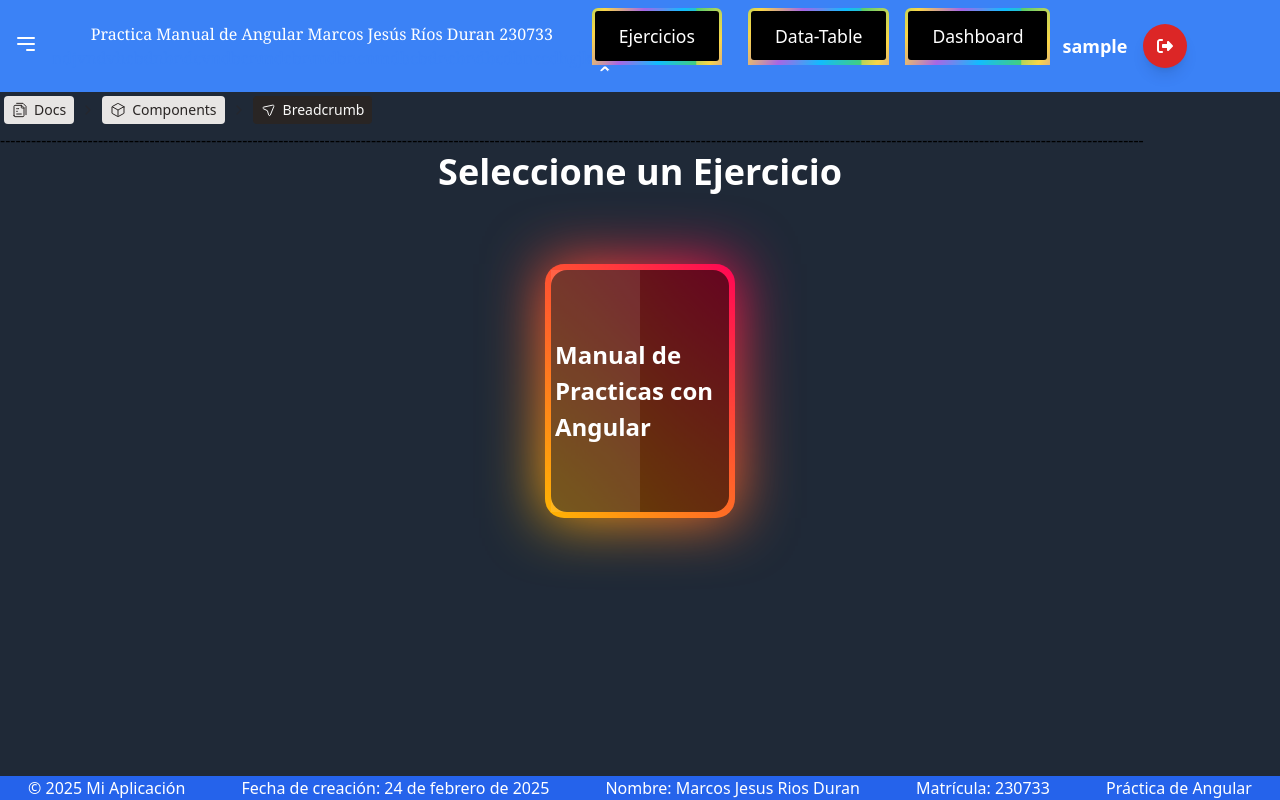
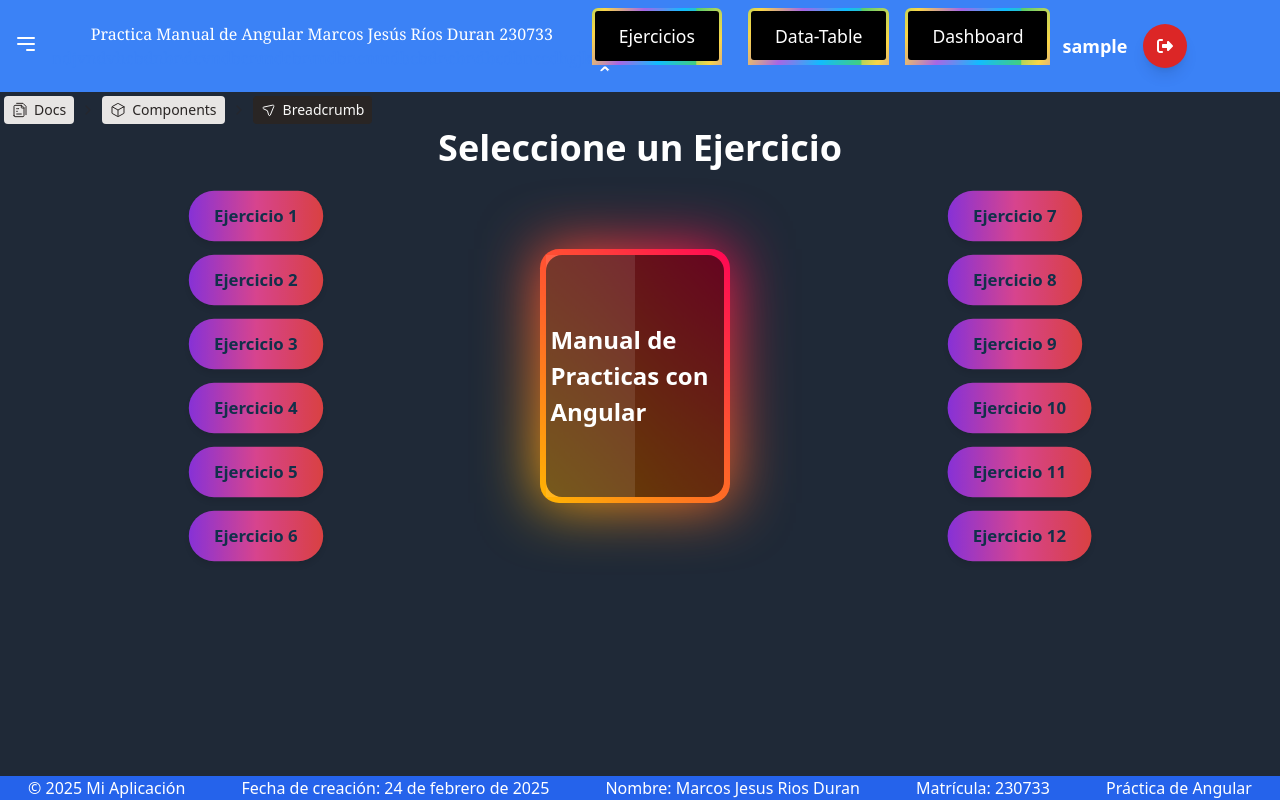
Before and after one commit to Marcos-Jesus-Rios-Duran/manualAngular_230733, an Angular app in the folder manualAngular-230733/: page /page0 in a window 1280 px wide. Built offline with nearby package versions, Linux system fonts and the light colour scheme; sample sign-in values are in the browser's storage.

Commit message:
Practica 9 exitosa

```diff
--- a/manualAngular-230733/src/app/Components/navbar/navbar.component.ts
+++ b/manualAngular-230733/src/app/Components/navbar/navbar.component.ts
@@ -1,5 +1,5 @@
 import { Component, HostListener, EventEmitter, Output, Input } from '@angular/core';
-import { RouterModule } from '@angular/router';
+import { RouterModule, Router } from '@angular/router';
 import { CommonModule } from '@angular/common';
 
 @Component({
@@ -10,12 +10,14 @@ import { CommonModule } from '@angular/common';
 })
 export class NavbarComponent {
   @Output() toggleSidebar = new EventEmitter<void>();
-    @Output() logout = new EventEmitter<void>();
+  @Output() logout = new EventEmitter<void>();
 
   @Input() userName: string = '';
 
   isSubmenuVisible = false;
   ejercicios = Array.from({ length: 12 }, (_, index) => index + 1);
+
+  constructor(private router: Router) {} // Inyecta el Router
 
   toggleSubmenu(event: Event) {
     event.stopPropagation();
@@ -37,5 +39,6 @@ export class NavbarComponent {
 
   onLogout() {
     this.logout.emit(); // Emitir el evento para que el AppComponent lo capture
+    this.router.navigate(['/page0']); // Redirige a la página page0
   }
 }
--- a/manualAngular-230733/src/app/Components/page-container/landing-page/landing-page.component.css
+++ b/manualAngular-230733/src/app/Components/page-container/landing-page/landing-page.component.css
@@ -66,3 +66,40 @@
     font-weight: 800;
     font-size: 1.5em;
   }
+  .btn-ejercicio {
+    animation: pulse 2s infinite;
+    background-image: linear-gradient(to right, #9333ea, #ec4899, #ef4444);
+    color: #11324D;
+    font-weight: bold;
+    padding: 0.75rem 1.5rem;
+    border-radius: 9999px;
+    box-shadow: 0px 4px 6px rgba(0, 0, 0, 0.1);
+    transition: all 0.5s ease-in-out;
+    display: inline-block;
+    text-align: center;
+    border: none;
+    cursor: pointer;
+  }
+
+  .btn-ejercicio:hover {
+    background-image: linear-gradient(to right, #ef4444, #9333ea);
+    color: white;
+    transform: scale(1.1) rotate(12deg);
+    box-shadow: 0px 6px 12px rgba(0, 0, 0, 0.15);
+    filter: brightness(1.1);
+  }
+
+  @keyframes pulse {
+    0% {
+      transform: scale(1);
+      opacity: 1;
+    }
+    50% {
+      transform: scale(1.05);
+      opacity: 0.9;
+    }
+    100% {
+      transform: scale(1);
+      opacity: 1;
+    }
+  }
--- a/manualAngular-230733/src/app/Components/page-container/landing-page/landing-page.component.html
+++ b/manualAngular-230733/src/app/Components/page-container/landing-page/landing-page.component.html
@@ -1,7 +1,57 @@
-<div class="flex flex-col items-center justify-center ">
-    <h1 class="text-4xl font-bold text-white mb-6">Seleccione un Ejercicio</h1> <br> <br>
-    <div class="card ">
+<div class="flex flex-col items-center justify-center">
+  <h1 class="text-4xl font-bold text-white mb-6">Seleccione un Ejercicio</h1>
+  <!-- Contenedor principal para la tarjeta y botones -->
+  <div class="flex justify-between items-center w-full max-w-4xl">
+
+    <!-- Botones Izquierda -->
+    <div class="flex flex-col space-y-4">
+      <a href="/page1">
+        <button class="btn-ejercicio">Ejercicio 1</button>
+      </a>
+      <a href="/page2">
+        <button class="btn-ejercicio">Ejercicio 2</button>
+      </a>
+      <a href="/page3">
+        <button class="btn-ejercicio">Ejercicio 3</button>
+      </a>
+      <a href="/page4">
+        <button class="btn-ejercicio">Ejercicio 4</button>
+      </a>
+      <a href="/page5">
+        <button class="btn-ejercicio">Ejercicio 5</button>
+      </a>
+      <a href="/page6">
+        <button class="btn-ejercicio">Ejercicio 6</button>
+      </a>
+    </div>
+
+    <!-- Card en el centro -->
+    <div class="card">
       <span></span>
-      <div class="content  ">Manual de Practicas con Angular </div>
+      <div class="content">Manual de Practicas con Angular</div>
     </div>
+
+    <!-- Botones Derecha -->
+    <div class="flex flex-col space-y-4">
+      <a href="/page7">
+        <button class="btn-ejercicio">Ejercicio 7</button>
+      </a>
+      <a href="/page8">
+        <button class="btn-ejercicio">Ejercicio 8</button>
+      </a>
+      <a href="/page9">
+        <button class="btn-ejercicio">Ejercicio 9</button>
+      </a>
+      <a href="/page10">
+        <button class="btn-ejercicio">Ejercicio 10</button>
+      </a>
+      <a href="/page11">
+        <button class="btn-ejercicio">Ejercicio 11</button>
+      </a>
+      <a href="/page12">
+        <button class="btn-ejercicio">Ejercicio 12</button>
+      </a>
+    </div>
+
   </div>
+</div>
--- a/manualAngular-230733/src/app/app.component.html
+++ b/manualAngular-230733/src/app/app.component.html
@@ -22,7 +22,6 @@
       <!-- Content -->
       <div [ngClass]="{'w-full': !isSidebarVisible, 'w-3/4': isSidebarVisible}" class="bg-gray-800 transition-all">
         <app-breadcrumb></app-breadcrumb>
-        ------------------------------------------------------------------------------------------------------------------------------------------------------------------------------------------------------------------------------
         <router-outlet (activate)="onRouteChange($event) "></router-outlet>
 
       </div>
--- a/manualAngular-230733/src/app/login/login.component.html
+++ b/manualAngular-230733/src/app/login/login.component.html
@@ -3,14 +3,15 @@
     <div class="bg-gray-200 p-8 rounded-lg shadow-md w-full max-w-sm">
       <h1 class="text-2xl font-bold mb-4 text-center text-orange-600">Login</h1>
       <div class="group">
-        <input type="text" [(ngModel)]="name" placeholder="Enter your name" class=" in  "></div>
+        <input type="text" [(ngModel)]="name" placeholder="Enter your name" class="in">
+      </div>
       <div class="group mt-4">
         <svg stroke="currentColor" stroke-width="1.5" viewBox="0 0 24 24" xmlns="http://www.w3.org/2000/svg" class="icon">
           <path d="M16.5 10.5V6.75a4.5 4.5 0 10-9 0v3.75m-.75 11.25h10.5a2.25 2.25 0 002.25-2.25v-6.75a2.25 2.25 0 00-2.25-2.25H6.75a2.25 2.25 0 00-2.25 2.25v6.75a2.25 2.25 0 002.25 2.25z" stroke-linejoin="round" stroke-linecap="round"></path>
         </svg>
         <input class="in" type="password" placeholder="password">
-        </div> <br>
-        <button (click)="login()" class="w-full bg-blue-600 text-white py-2 rounded-lg hover:bg-green-700 focus:outline-none focus:ring-2 focus:ring-blue-500"><a href="page0">Login</a></button>
+      </div><br>
+      <button (click)="login()" class="w-full bg-blue-600 text-white py-2 rounded-lg hover:bg-green-700 focus:outline-none focus:ring-2 focus:ring-blue-500">Login</button>
     </div>
   </div>
   <div class="mt-auto">
--- a/manualAngular-230733/src/app/login/login.component.ts
+++ b/manualAngular-230733/src/app/login/login.component.ts
@@ -1,4 +1,5 @@
 import { Component, EventEmitter, Output } from '@angular/core';
+import { Router } from '@angular/router'; // Importa el Router
 import { CommonModule } from '@angular/common';
 import { FormsModule } from '@angular/forms';
 import { FooterComponent } from '../Components/page-container/footer/footer.component';
@@ -14,9 +15,14 @@ export class LoginComponent {
   name: string = '';
   @Output() loginSuccess: EventEmitter<string> = new EventEmitter();
 
+  constructor(private router: Router) {} // Inyecta el Router
+
   login() {
     if (this.name.trim()) {
       this.loginSuccess.emit(this.name);
+
+      // Redirige a la página page0 después de iniciar sesión
+      this.router.navigate(['/page0']);
     }
   }
 }
--- a/manualAngular-230733/src/app/pages/ejercicio-09/ejercicio-09.component.css
+++ b/manualAngular-230733/src/app/pages/ejercicio-09/ejercicio-09.component.css
@@ -1,8 +1,38 @@
-.btn {
-    padding: 5px;
-    background-color: blue;
-    color: white;
-    border: none;
-    border-radius: 5px;
-    cursor: pointer;
+.gradient-border {
+  position: relative;
+  padding: 3px;
+  border-radius: 8px;
+  isolation: isolate;
+  overflow: hidden;
+}
+
+.gradient-border::before {
+  content: "";
+  position: absolute;
+  top: -4px;
+  left: -4px;
+  right: -4px;
+  bottom: -4px;
+  z-index: -1;
+  background: linear-gradient(115deg, #4fcf70, #fad648, #a767e5, #12bcfe, #44ce7b);
+  background-size: 300% 100%;
+  border-radius: inherit;
+  animation: gradient-move 3s linear infinite;
+  transition: transform 0.5s ease-out;
+}
+
+.gradient-border:hover::before {
+  transform: rotate(10deg);
+}
+
+@keyframes gradient-move {
+  0% {
+    background-position: 0% 50%;
   }
+  50% {
+    background-position: 100% 50%;
+  }
+  100% {
+    background-position: 0% 50%;
+  }
+}
--- a/manualAngular-230733/src/app/pages/ejercicio-09/ejercicio-09.component.html
+++ b/manualAngular-230733/src/app/pages/ejercicio-09/ejercicio-09.component.html
@@ -1,2 +1,12 @@
-<!-- archivo: ejercicio-09.component.html -->
-<app-child (addItemEvent)="addItem($event)"></app-child>
+<div class="flex flex-col items-center justify-center mt-10 p-6 bg-gray-800 rounded-lg shadow-lg border-4 gradient-border">
+    <h3 class="text-4xl font-bold text-black mb-6">Implementación de la Práctica 9</h3>
+
+    <button
+      (click)="addItem()"
+      class="animate-pulse bg-gradient-to-r from-purple-500 via-pink-500 to-red-500 hover:from-red-500 hover:to-purple-500 text-[#11324D] font-serif py-3 px-6 rounded-full shadow-lg hover:text-white transform transition-all duration-500 ease-in-out hover:scale-110 hover:shadow-xl hover:rotate-12 hover:brightness-110"
+    >
+      Add Item
+    </button>
+
+    <p class="mt-4 text-lg text-gray-900 font-serif">🐢 all the way down {{ items.length }}</p>
+  </div>
--- a/manualAngular-230733/src/app/pages/ejercicio-09/ejercicio-09.component.ts
+++ b/manualAngular-230733/src/app/pages/ejercicio-09/ejercicio-09.component.ts
@@ -1,17 +1,14 @@
 // archivo: ejercicio-09.component.ts
 import { Component } from '@angular/core';
-import { ChildComponent } from '../child/child.component';
 @Component({
   selector: 'app-ejercicio-09',
   standalone: true,
   templateUrl: './ejercicio-09.component.html',
-  imports:[ChildComponent],
   styleUrls: ['./ejercicio-09.component.css']
 })
 export class Ejercicio09Component {
   items: string[] = [];
-
-  addItem(item: string) {
-    this.items.push(item);
+  addItem() {
+    this.items.push('🐢');
   }
 }
```
Lines whose indentation alone changed are shown as unchanged.
